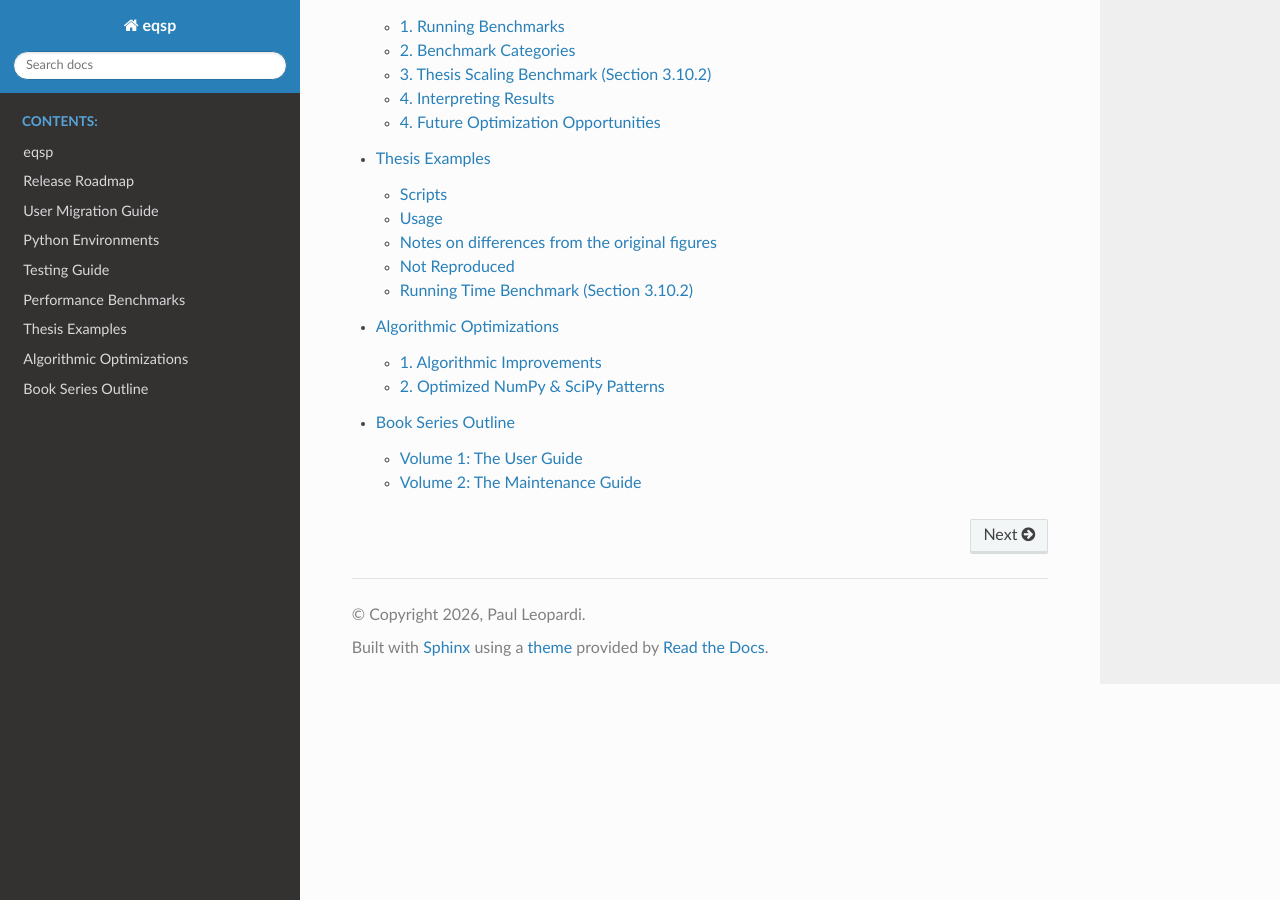
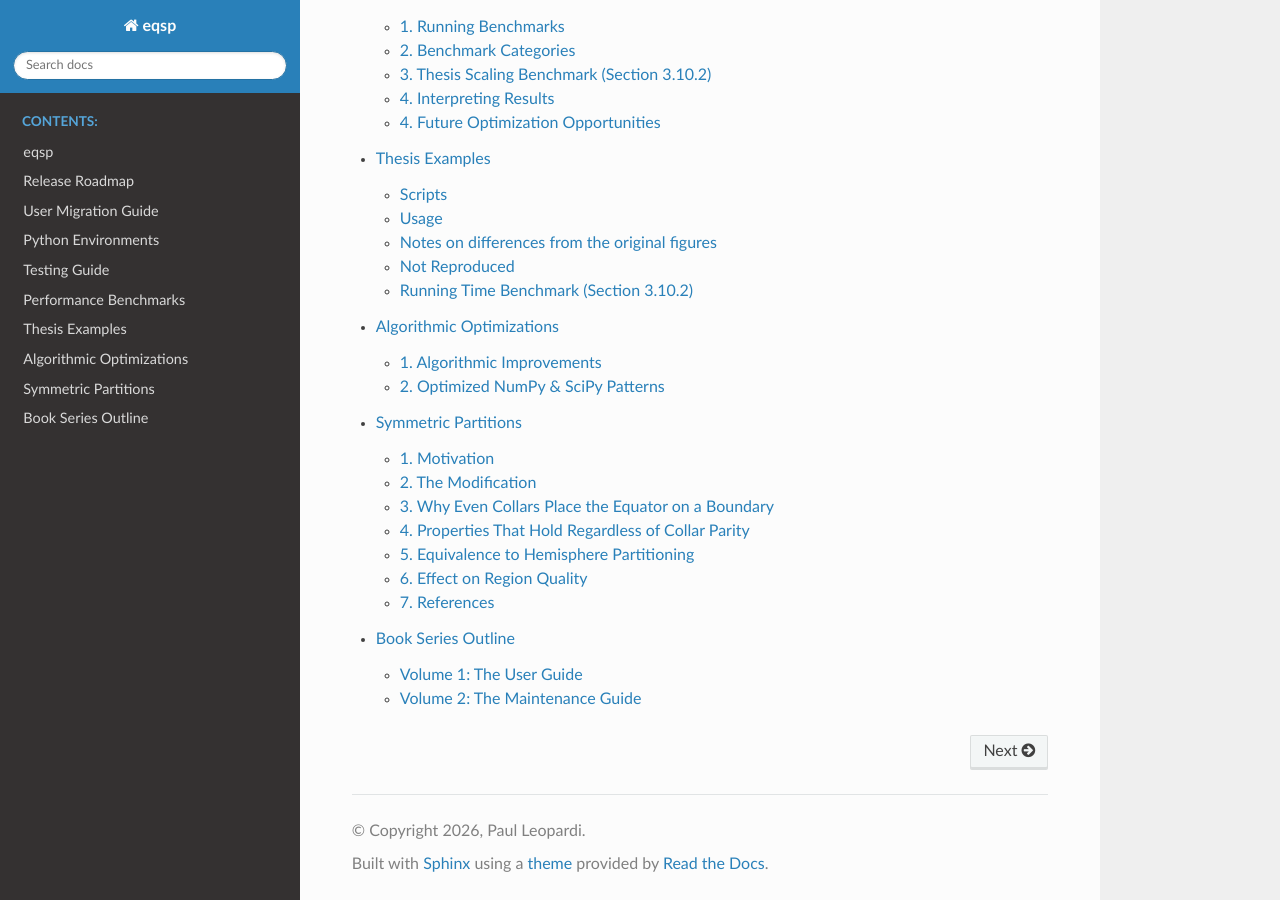
Before and after one commit to penguian/eqsp, a Sphinx documentation site: the page built from doc/index.rst, in a window 1280 px wide and 900 px high, scrolled down 973 px. Built offline with Sphinx 7.4.7 and the Read the Docs theme 3.1.0, drawn with Linux system fonts in a browser that asks for light colours; some of the changed lines change nothing that is shown.

Commit message:
Add symmetric_partitions.md to doc

```diff
--- a/doc/index.rst
+++ b/doc/index.rst
@@ -13,4 +13,5 @@ eqsp documentation
    Performance Benchmarks <benchmarks.md>
    Thesis Examples <phd-thesis-examples.md>
    Algorithmic Optimizations <performance.md>
+   Symmetric Partitions <symmetric_partitions.md>
    Book Series Outline <book_series_outline.md>
--- /dev/null
+++ b/doc/symmetric_partitions.md
@@ -0,0 +1,130 @@
+# Symmetric EQ Partitions
+
+This document describes the `symmetric` parameter of `eq_caps` and
+justifies the approach taken.
+
+## 1. Motivation
+
+Some applications require an EQ partition that is symmetric about the
+equatorial hyperplane of $S^d$.  For example, a hyperhemispherical grid
+filter (Pfaff, Li & Hanebeck, 2020) constructs the northern half of the
+partition and mirrors it — via plane reflection or antipodal mapping — to
+produce the full sphere.  This requires the equator ($\theta = \pi/2$) to
+fall exactly on a cap boundary so that the partition splits cleanly into
+two halves of $N/2$ regions each.
+
+## 2. The Modification
+
+The standard EQ algorithm chooses the number of collars by rounding a
+continuous ratio to the nearest integer:
+
+$$
+n_{\text{collars}} = \max\!\bigl(1,\;\operatorname{round}\bigl((\pi - 2\,c_{\text{polar}}) \,/\, \alpha_{\text{ideal}}\bigr)\bigr)
+$$
+
+where $c_{\text{polar}}$ is the polar cap colatitude and
+$\alpha_{\text{ideal}} = (\lvert S^d \rvert / N)^{1/d}$ is the ideal
+collar angle.
+
+When `symmetric=True`, `eq_caps` instead forces an **even** collar count:
+
+$$
+n_{\text{half}} = \max\!\bigl(1,\;\operatorname{round}\bigl((\pi - 2\,c_{\text{polar}}) \,/\, (2\,\alpha_{\text{ideal}})\bigr)\bigr),
+\qquad
+n_{\text{collars}} = 2\,n_{\text{half}}.
+$$
+
+This differs from the standard count by at most $\pm 1$.
+
+## 3. Why Even Collars Place the Equator on a Boundary
+
+The fitting angle is $\alpha_{\text{fit}} = (\pi - 2\,c_{\text{polar}}) /
+n_{\text{collars}}$.  The $k$-th collar boundary sits at colatitude
+$c_{\text{polar}} + k\,\alpha_{\text{fit}}$.  When $n_{\text{collars}}$ is
+even, the boundary at $k = n_{\text{collars}}/2$ falls at
+
+$$
+c_{\text{polar}} + \tfrac{n_{\text{collars}}}{2}\,\alpha_{\text{fit}}
+\;=\; c_{\text{polar}} + \tfrac{\pi - 2\,c_{\text{polar}}}{2}
+\;=\; \frac{\pi}{2}.
+$$
+
+## 4. Properties That Hold Regardless of Collar Parity
+
+Two structural properties of the EQ partition are consequences of the
+symmetry $\sin(\theta) = \sin(\pi - \theta)$ of the sphere's area element,
+and hold for **any** collar count (odd or even):
+
+1. **Collar boundary symmetry.**  The fitting boundaries
+   $c_{\text{polar}} + k\,\alpha_{\text{fit}}$ are symmetric about
+   $\pi/2$, since
+   $n_{\text{collars}} \cdot \alpha_{\text{fit}} = \pi - 2\,c_{\text{polar}}$.
+
+2. **Ideal region count symmetry.**  The ideal (real-valued) region count
+   for collar $k$ equals that of collar $(n_{\text{collars}} + 1 - k)$,
+   because the two collars are reflections of each other about the equator
+   and the area element $\sin^{d-1}(\theta)$ is symmetric about $\pi/2$.
+
+The property that **does** require even collar count is:
+
+3. **Equator on a cap boundary.**  Only with an even number of collars
+   does a cap boundary fall at $\theta = \pi/2$.  With an odd count the
+   middle collar straddles the equator and the partition cannot be split
+   cleanly into hemispheres.
+
+## 5. Equivalence to Hemisphere Partitioning
+
+The symmetric modification produces the same ideal collar structure as
+directly partitioning the hemisphere into $N/2$ equal-area regions.
+
+Consider applying the EQ algorithm to the hemisphere
+$[0, \pi/2]$ on $S^d$ with $N/2$ regions.  The ideal region area is
+$|S^d|/(N/2) \cdot (1/2) = |S^d|/N$ — the same as for the full sphere
+with $N$ regions.  Therefore:
+
+- $c_{\text{polar}}$ is the same (it depends only on $|S^d|/N$).
+- $\alpha_{\text{ideal}}$ is the same.
+- The number of collars fitting in $[c_{\text{polar}}, \pi/2]$ is
+  $\operatorname{round}\bigl((\pi/2 - c_{\text{polar}}) / \alpha_{\text{ideal}}\bigr)$,
+  which equals $n_{\text{half}}$ from the symmetric formula.
+- The fitting angle $(\pi/2 - c_{\text{polar}}) / n_{\text{half}}$ is the
+  same.
+- The collar areas and hence the ideal region counts per collar are
+  identical.
+
+The only difference is in rounding: the hemisphere approach rounds
+$n_{\text{half}} + 2$ ideal counts to sum to $N/2$, while the symmetric
+approach rounds $2\,n_{\text{half}} + 2$ counts to sum to $N$.  Since
+`round_to_naturals` processes greedily north-to-south, the northern
+collar counts agree in both cases.
+
+The forced-symmetry approach is therefore preferred: it reuses the
+existing `eq_caps` code path with a one-line change to the collar count.
+
+## 6. Effect on Region Quality
+
+When the symmetric modification changes the collar count by $\pm 1$:
+
+- **Equal area** is preserved exactly — each region still has area
+  $|S^d|/N$.
+- **Diameter bound** $O(N^{-1/d})$ is preserved (Leopardi, 2009) — only
+  the constant factor changes slightly, since the fitting angle deviates
+  from the ideal by at most one collar's worth.
+- The fitting angle ratio $\alpha_{\text{fit}} / \alpha_{\text{ideal}}$
+  stays within approximately 0.8–1.3 for $N \le 200$ on $S^2$, and the
+  deviation shrinks as $N$ grows.
+
+## 7. References
+
+1. Leopardi, P. (2006). A partition of the unit sphere into regions of
+   equal area and small diameter. *ETNA*, 25, 309–327.
+
+2. Leopardi, P. (2007). *Distributing points on the sphere: Partitions,
+   separation, quadrature and energy.* PhD thesis, UNSW.
+
+3. Leopardi, P. (2009). Diameter bounds for equal area partitions of the
+   unit sphere. *ETNA*, 35, 1–16.
+
+4. Pfaff, F., Li, K. & Hanebeck, U.D. (2020). A Hyperhemispherical Grid
+   Filter for Orientation Estimation. *Proc. 23rd Int. Conf. Information
+   Fusion.* DOI: 10.23919/FUSION45008.2020.9190611.
```
